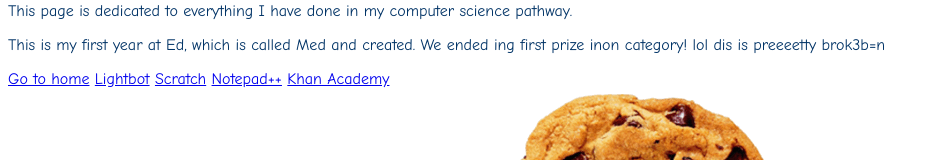
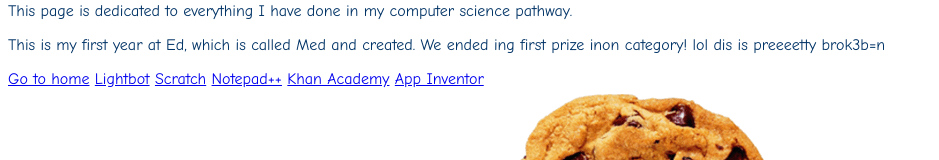
Before and after one commit to sopv/Thomas, a plain HTML site: page portfolio.html in a window 1280 px wide. Shown: the part 234-394 px from the top of the page, without its empty margins (0-939 px from the left). Drawn offline with Linux system fonts and the light colour scheme.

Commit message:
Update portfolio.html

```diff
--- a/portfolio.html
+++ b/portfolio.html
@@ -18,6 +18,8 @@
 	<a href="https://scratch.mit.edu/" target="_blank">Scratch</a>
 	<a href="https://notepad-plus-plus.org/" target="_blank">Notepad++</a>
 	<a href="https://www.khanacademy.org/" target="_blank">Khan Academy</a>
+	<a href="http://appinventor.mit.edu/explore/" target="_blank">App Inventor</a>
+
 
 	<div align = "center";>
 	 <img src="cookies.jpg" alt="A test dont worry about it plz"/>
```
